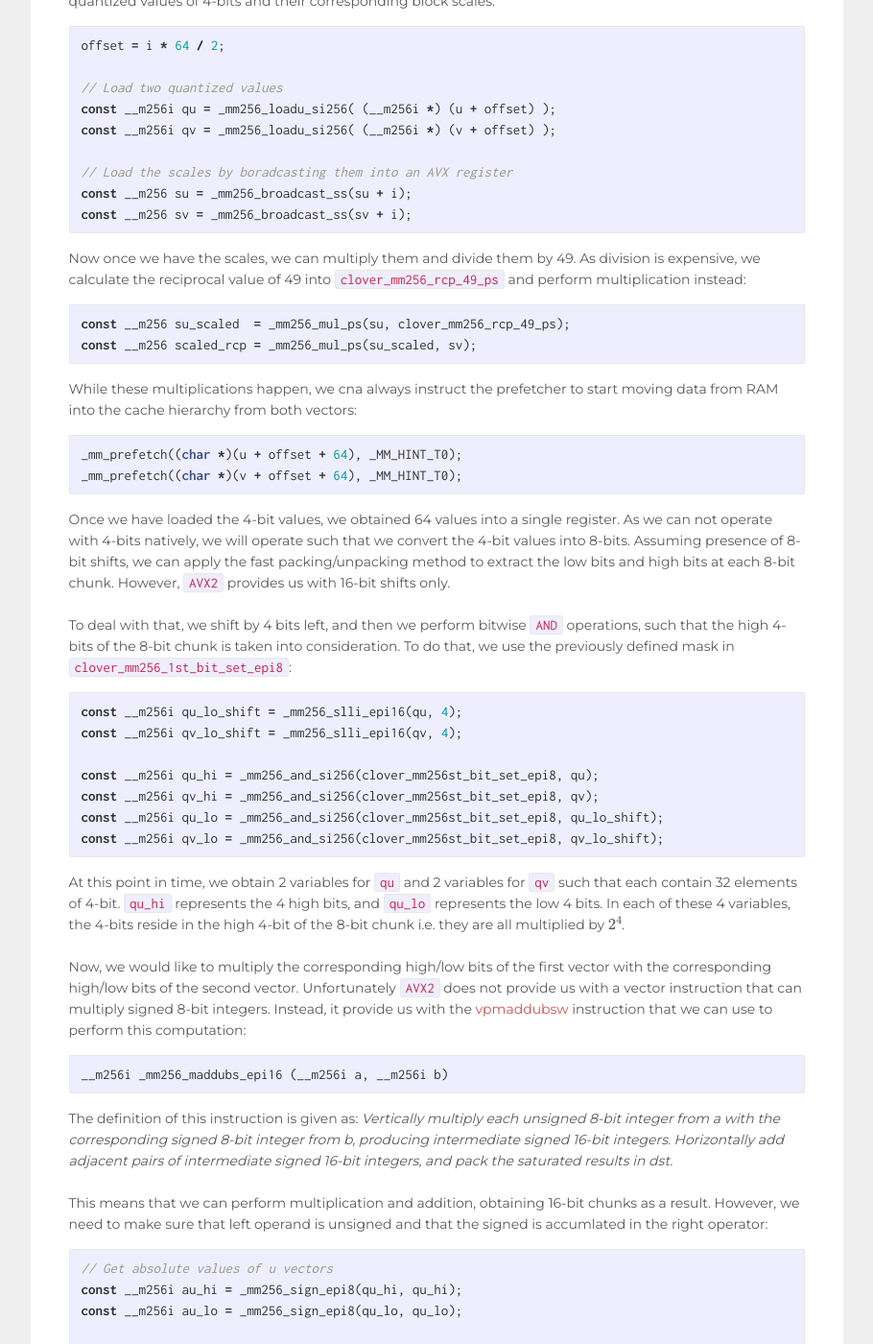
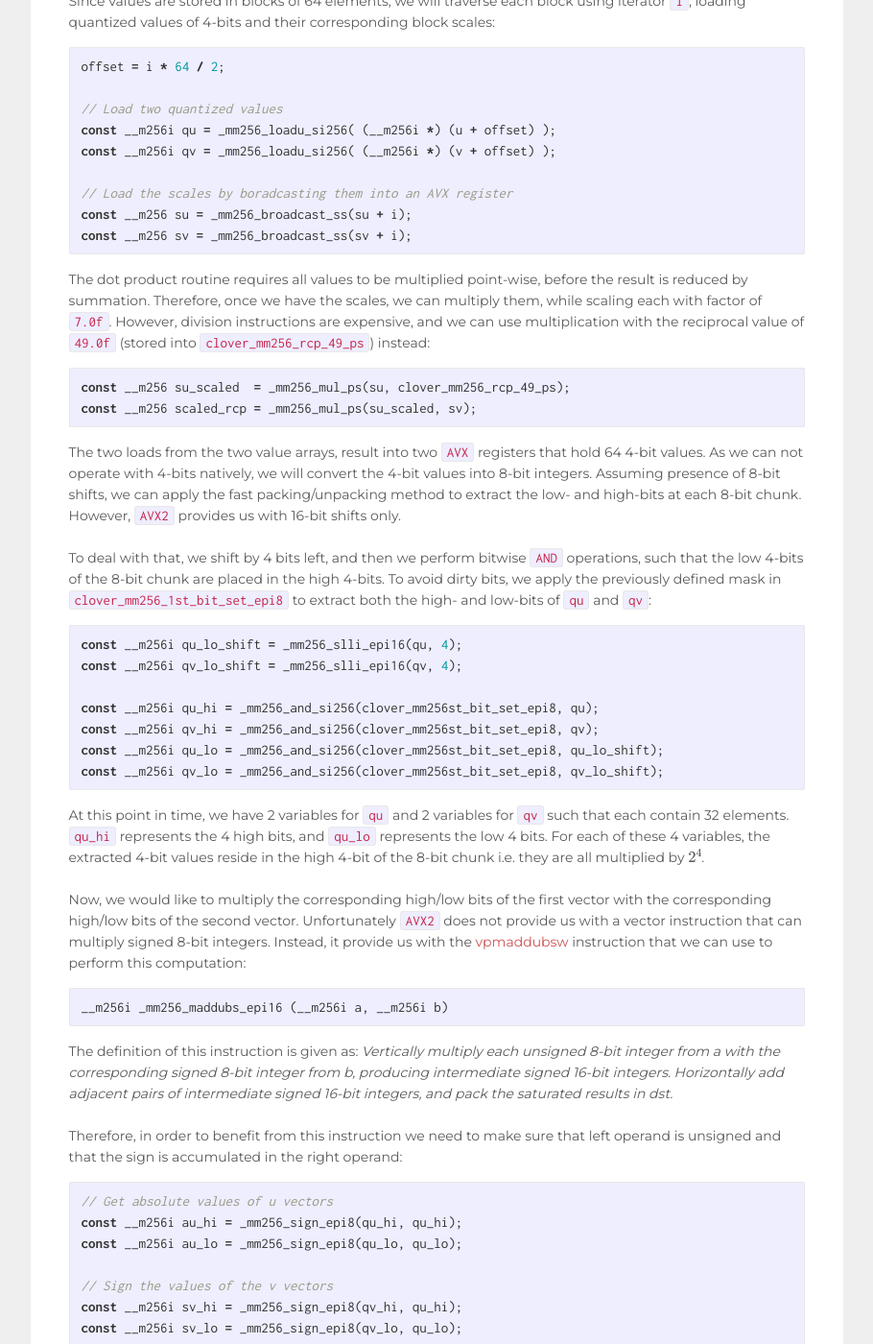
Before and after one commit to astojanov/astojanov.github.io, a Jekyll site: the page built from projects/clover/index.md, in a window 1280 px wide and 1400 px high, scrolled down 3491 px. Shown: the whole window at 96% size, without its empty margins (331-1241 px from the left). Built offline with Jekyll 4.4.1, drawn with Linux system fonts in a browser that asks for light colours; some web fonts are replaced; formulas are drawn with MathJax 3; some of the changed text lies outside the part shown.

Commit message:
minor fixes.

````diff
--- a/projects/clover/index.md
+++ b/projects/clover/index.md
@@ -27,8 +27,8 @@ in the reduction of precision because of reduced data movement.
 This library is implemented in collaboration with [Tyler Michael Smith](https://github.com/tlrmchlsmth)
 as a research project at [Department of Computer Science at ETH Zurich](https://www.inf.ethz.ch/),
 supervised by [Dan Alistarh](https://people.csail.mit.edu/alistarh/) and [Markus Püschel](https://www.inf.ethz.ch/personal/markusp/).
-The work is published at [SIPS 2018](http://sites.ieee.org/sips2018/) and detailed overview of the Clover library can be found
-in the pre-printe available [here](/publications/preprint/005_sips18-sclover.pdf).
+Experimental results of this work are published at [SIPS 2018](http://sites.ieee.org/sips2018/) and are accessible in
+in the pre-print version [here](/publications/preprint/005_sips18-sclover.pdf).
 
 
 <br />
@@ -70,7 +70,11 @@ two’s complement in a 4-bit [nibble](https://en.wikipedia.org/wiki/Nibble). Th
 so we address each the nibbles in software. We accomplish this explicitly in the application logic, storing two consecutive
 nibbles in a byte. As a result, the values in a `CloverVector4` of length n are represented as an array of n/2 bytes.
 `CloverVector8` shares the same design principles. `CloverVector16` and `CloverVector32` containers do not have scales,
-and the data layout is not organized into blocks. A simplified illustration of the `CloverVector4` container is shown below:
+and the data layout is not organized into blocks.
+
+<br />
+
+A simplified `C++` representation of the `CloverVector4` container is shown below:
 
 ```cpp
 class CloverVector4 {
@@ -83,7 +87,7 @@ class CloverVector4 {
 
 The 4-bit values stored in the `values` array are
 in the range of $$\left[-7, 7 \right]$$, therefore each element at position `pos` is obtained by multiplying the value with the
-corresponding scale, and dividing the result by `7.0f`. An illustration of a `get` procedure is given with:
+corresponding scale, and dividing the result by `7.0f`. Therefore `get` routine will have the following form:
 
 ```cpp
 inline float get(uint64_t pos) const
@@ -98,7 +102,7 @@ inline float get(uint64_t pos) const
 }
 ```
 
-where `_mm_srai_epi8_ss` performs 8-bit right shifts while extending in sign bits.
+where `_mm_srai_epi8_ss` performs right bit shifts, extending in sign bits, and operates on 8-bit integers.
 
 <br />
 
@@ -201,34 +205,31 @@ const __m256 su = _mm256_broadcast_ss(su + i);
 const __m256 sv = _mm256_broadcast_ss(sv + i);
 ```
 
-Now once we have the scales, we can multiply them and divide them by 49. As division is expensive,
-we calculate the reciprocal value of 49 into `clover_mm256_rcp_49_ps` and perform multiplication
-instead:
+The dot product routine requires all values to be multiplied point-wise, before the
+result is reduced by summation. Therefore, once we have the scales, we can multiply them,
+while scaling each with factor of `7.0f`. However, division instructions are expensive,
+and we can use multiplication with the reciprocal value of `49.0f`
+(stored into `clover_mm256_rcp_49_ps`) instead:
 
 ```cpp
 const __m256 su_scaled  = _mm256_mul_ps(su, clover_mm256_rcp_49_ps);
 const __m256 scaled_rcp = _mm256_mul_ps(su_scaled, sv);
 ```
 
-While these multiplications happen, we cna always instruct the prefetcher to start moving data
-from RAM into the cache hierarchy from both vectors:
 
-```cpp
-_mm_prefetch((char *)(u + offset + 64), _MM_HINT_T0);
-_mm_prefetch((char *)(v + offset + 64), _MM_HINT_T0);
-```
 
-Once we have loaded the 4-bit values, we obtained 64 values into a single register. As we
-can not operate with 4-bits natively, we will operate such that we convert the 4-bit values
-into 8-bits. Assuming presence of 8-bit shifts, we can apply the fast packing/unpacking
-method to extract the low bits and high bits at each 8-bit chunk. However, `AVX2` provides
+The two loads from the two value arrays, result into two `AVX` registers that hold 64 4-bit values.
+As we can not operate with 4-bits natively, we will convert the 4-bit values
+into 8-bit integers. Assuming presence of 8-bit shifts, we can apply the fast packing/unpacking
+method to extract the low- and high-bits at each 8-bit chunk. However, `AVX2` provides
 us with 16-bit shifts only.
 
 <br />
 
 To deal with that, we shift by 4 bits left, and then we perform bitwise `AND` operations,
-such that the high 4-bits of the 8-bit chunk is taken into consideration. To do that, we
-use the previously defined mask in `clover_mm256_1st_bit_set_epi8`:
+such that the low 4-bits of the 8-bit chunk are placed in the high 4-bits. To avoid dirty
+bits, we apply the previously defined mask in `clover_mm256_1st_bit_set_epi8` to extract
+both the high- and low-bits of `qu` and `qv`:
 
 ```cpp
 const __m256i qu_lo_shift = _mm256_slli_epi16(qu, 4);
@@ -240,10 +241,10 @@ const __m256i qu_lo = _mm256_and_si256(clover_mm256st_bit_set_epi8, qu_lo_shift)
 const __m256i qv_lo = _mm256_and_si256(clover_mm256st_bit_set_epi8, qv_lo_shift);
 ```
 
-At this point in time, we obtain 2 variables for `qu` and 2 variables for `qv` such that
-each contain 32 elements of 4-bit. `qu_hi` represents the 4 high bits, and `qu_lo` represents
-the low 4 bits. In each of these 4 variables, the 4-bits reside in the high 4-bit of the 8-bit
-chunk i.e. they are all multiplied by $$2^4$$.
+At this point in time, we have 2 variables for `qu` and 2 variables for `qv` such that
+each contain 32 elements. `qu_hi` represents the 4 high bits, and `qu_lo` represents
+the low 4 bits. For each of these 4 variables, the extracted 4-bit values reside in the
+high 4-bit of the 8-bit chunk i.e. they are all multiplied by $$2^4$$.
 
 <br />
 
@@ -263,8 +264,8 @@ pairs of intermediate signed 16-bit integers, and pack the saturated results in
 
 <br />
 
-This means that we can perform multiplication and addition, obtaining 16-bit chunks as a result. However,
-we need to make sure that left operand is unsigned and that the signed is accumlated in the right operator:
+Therefore, in order to benefit from this instruction
+we need to make sure that left operand is unsigned and that the sign is accumulated in the right operand:
 
 ```cpp
 // Get absolute values of u vectors
@@ -299,9 +300,10 @@ Now we can simply add the two 16-bit values using 16-bit addition provided by `A
 const __m256i dot_16 = _mm256_add_epi16(dot_hi_shift, dot_lo_shift);
 ```
 
-The final result of the dot product is a floating point numbers, therefore before we multiply
-the result with the 32-bit float, we need to find some way to convert the 16-bit chunk into
-a float. We can do this in a single instruction using [vpmaddwd](https://software.intel.com/sites/landingpage/IntrinsicsGuide/#text=_mm256_madd_epi16&expand=3256)
+Once we a single variable that represents the dot product of the block, the last thing
+we need is to multiply this value with the corresponding scale. To achieve that,
+we need to convert the 16-bit chunk into a float. We can do this in a single instruction
+using [vpmaddwd](https://software.intel.com/sites/landingpage/IntrinsicsGuide/#text=_mm256_madd_epi16&expand=3256)
 instruction.
 
 ```cpp
@@ -321,8 +323,8 @@ const __m256i dot_32 = _mm256_madd_epi16(clover_mm256_epi16, dot_16);
 const __m256  dot_f  = _mm256_cvtepi32_ps(dot_32);
 ```
 
-Finally, the last thing that we have to consider is multiplying the result, with the
-corresponding scales, and accumulate it into the result. For that we can use `FMA`
+Finally, we perform the last multiplication in the block iteration with the
+corresponding scale, and accumulate it into the result. For that we can use an `FMA`
 instructions:
 
 ```cpp
@@ -348,7 +350,7 @@ static inline float _mm256_haddf32_ps(__m256 acc)
 Clover Supported Routines
 -------------------------
 
-Each container implements the following routines:
+Appart from the dot routine each container implements the following routines:
 
 |                   |   |         |
 --------------------|---|---------|
````
